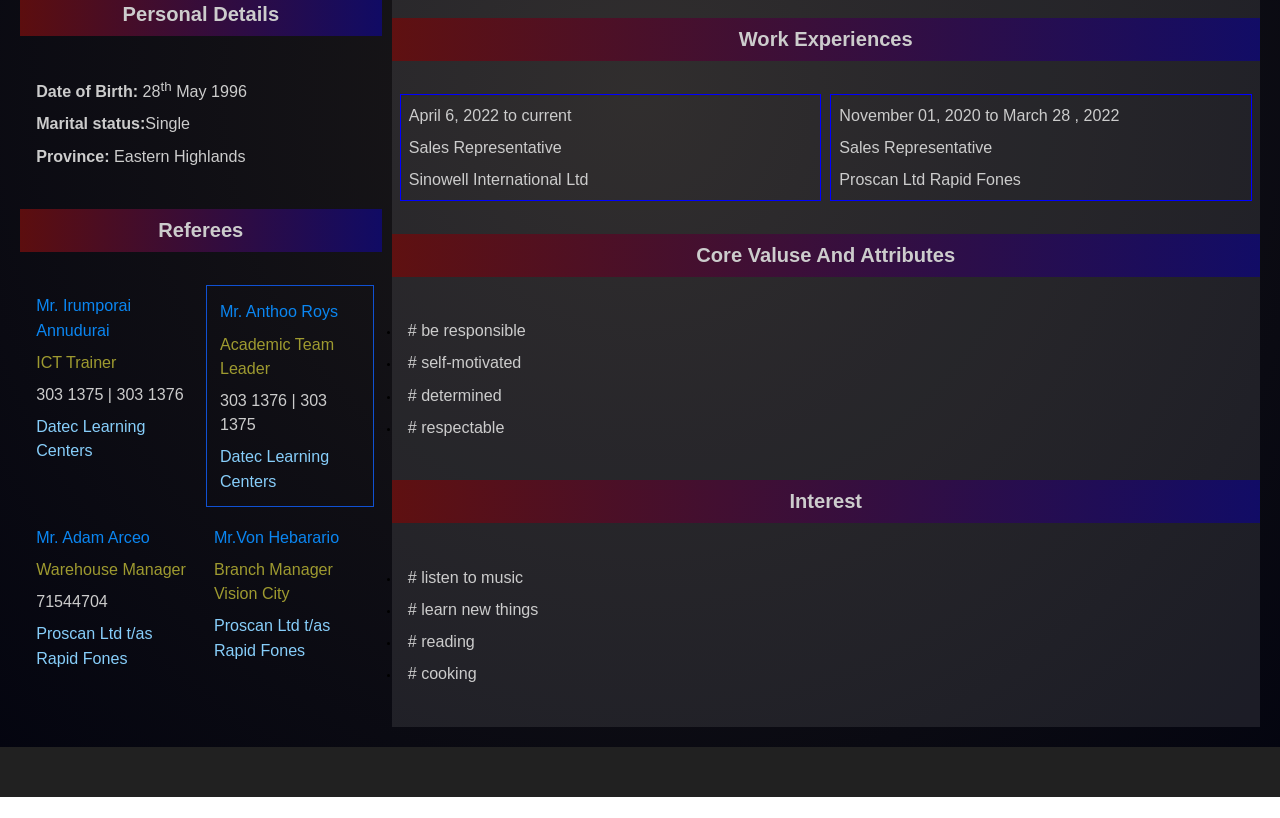
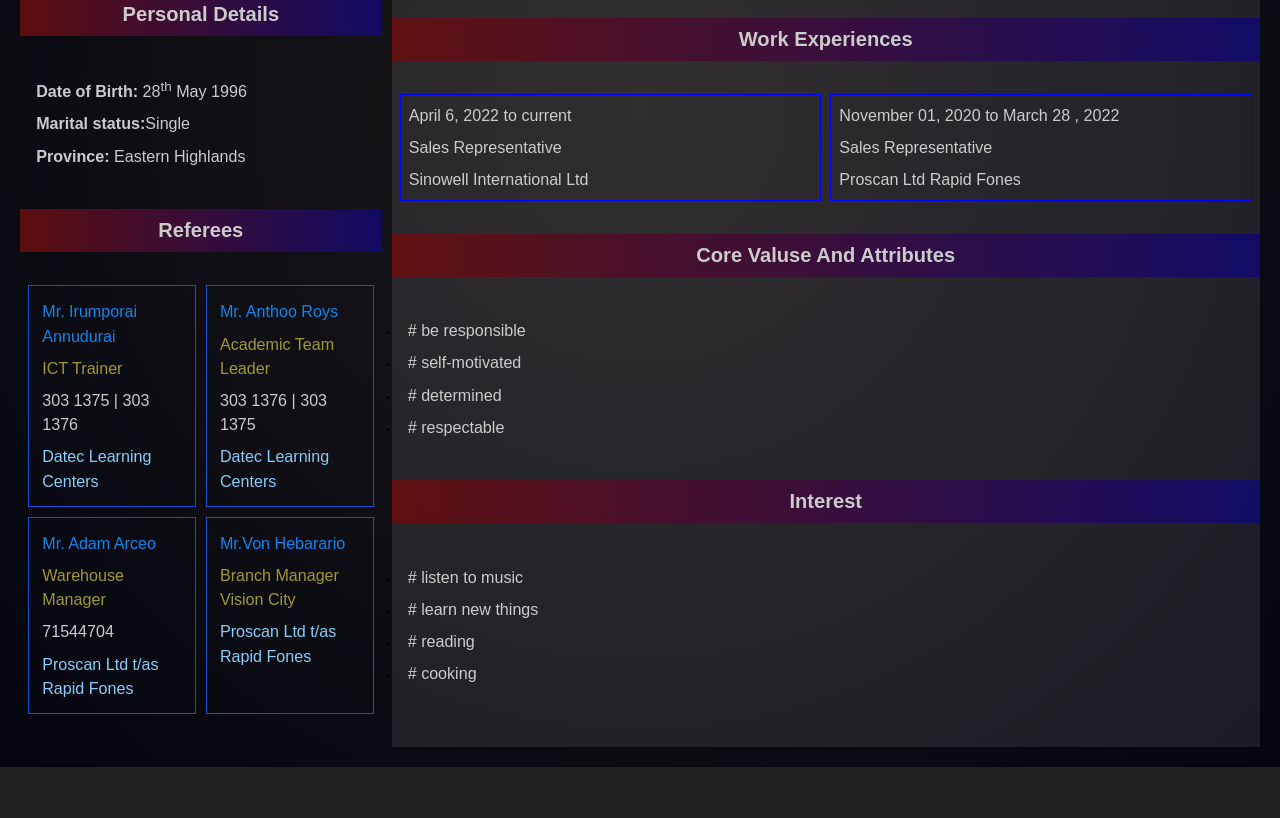
Before and after one commit to donson-lee/donson-lee.github.io, a plain HTML site: page resume/resume.html in a window 1280 px wide. Shown: the part 602-1420 px from the top of the page. Before the commit the page ends 1399 px from the top, so only its background shows below. Drawn offline with Linux system fonts and the light colour scheme.

Commit message:
Another commit again

```diff
--- a/resume/resume.html
+++ b/resume/resume.html
@@ -102,7 +102,7 @@
           </div>
           <div class="info-card-details">
             <div class="refs-card">
-              <div id="refs">
+              <div class="refs">
                 <h3 id="name">Mr. Irumporai Annudurai</h3>
                 <h3 id="job_title">ICT Trainer</h3>
                 <h3>303 1375 | 303 1376</h3>
@@ -116,14 +116,14 @@
                 <h3 id="org">Datec Learning Centers</h3>
               </div>
 
-              <div id="refs">
+              <div class="refs">
                 <h3 id="name">Mr. Adam Arceo</h3>
                 <h3 id="job_title">Warehouse Manager</h3>
                 <h3>71544704</h3>
                 <h3 id="org">Proscan Ltd t/as Rapid Fones</h3>
               </div>
 
-              <div id="refs">
+              <div class="refs">
                 <h3 id="name">Mr.Von Hebarario</h3>
                 <h3 id="job_title">Branch Manager Vision City</h3>
                 <h3></h3>
```
